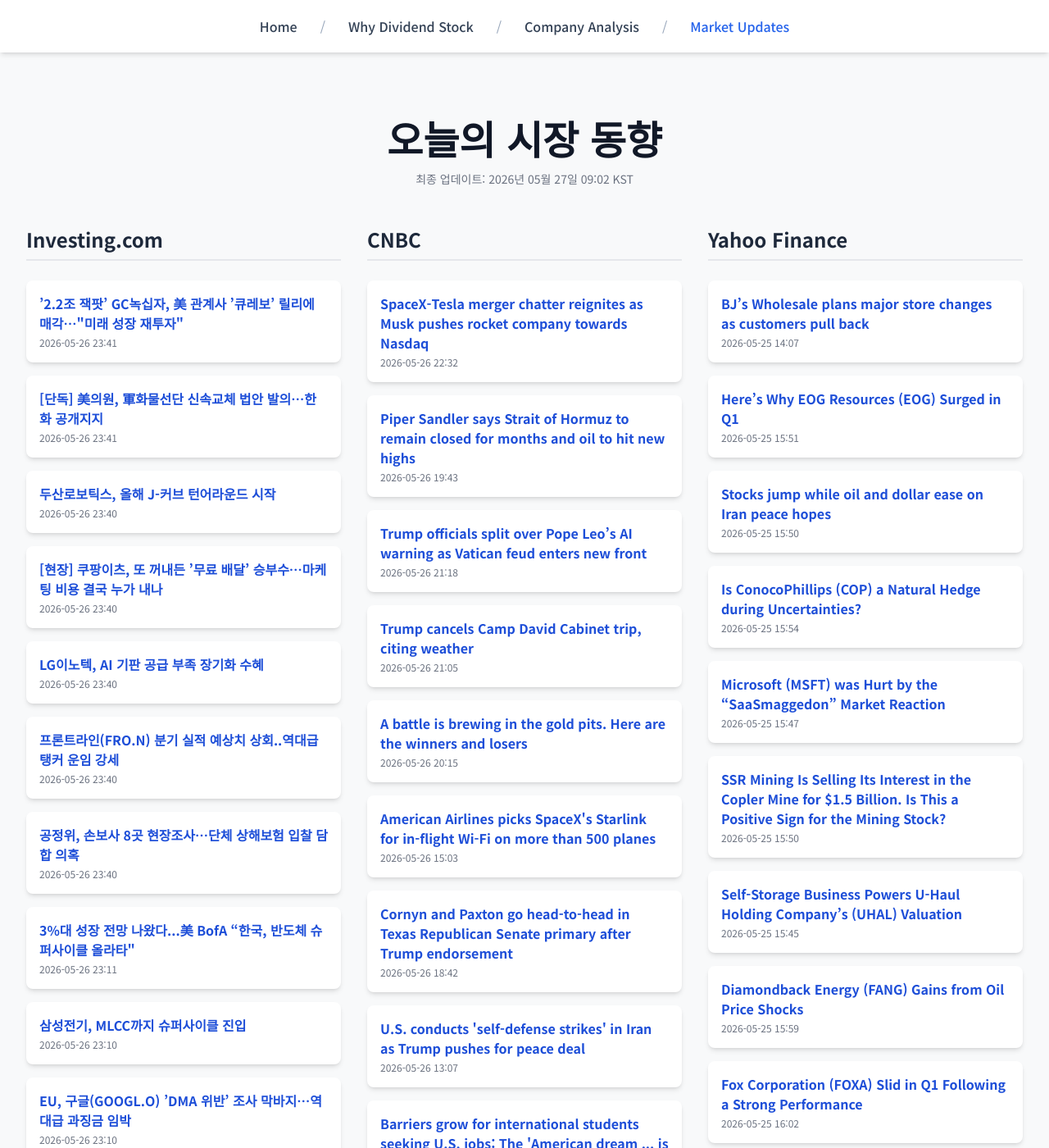
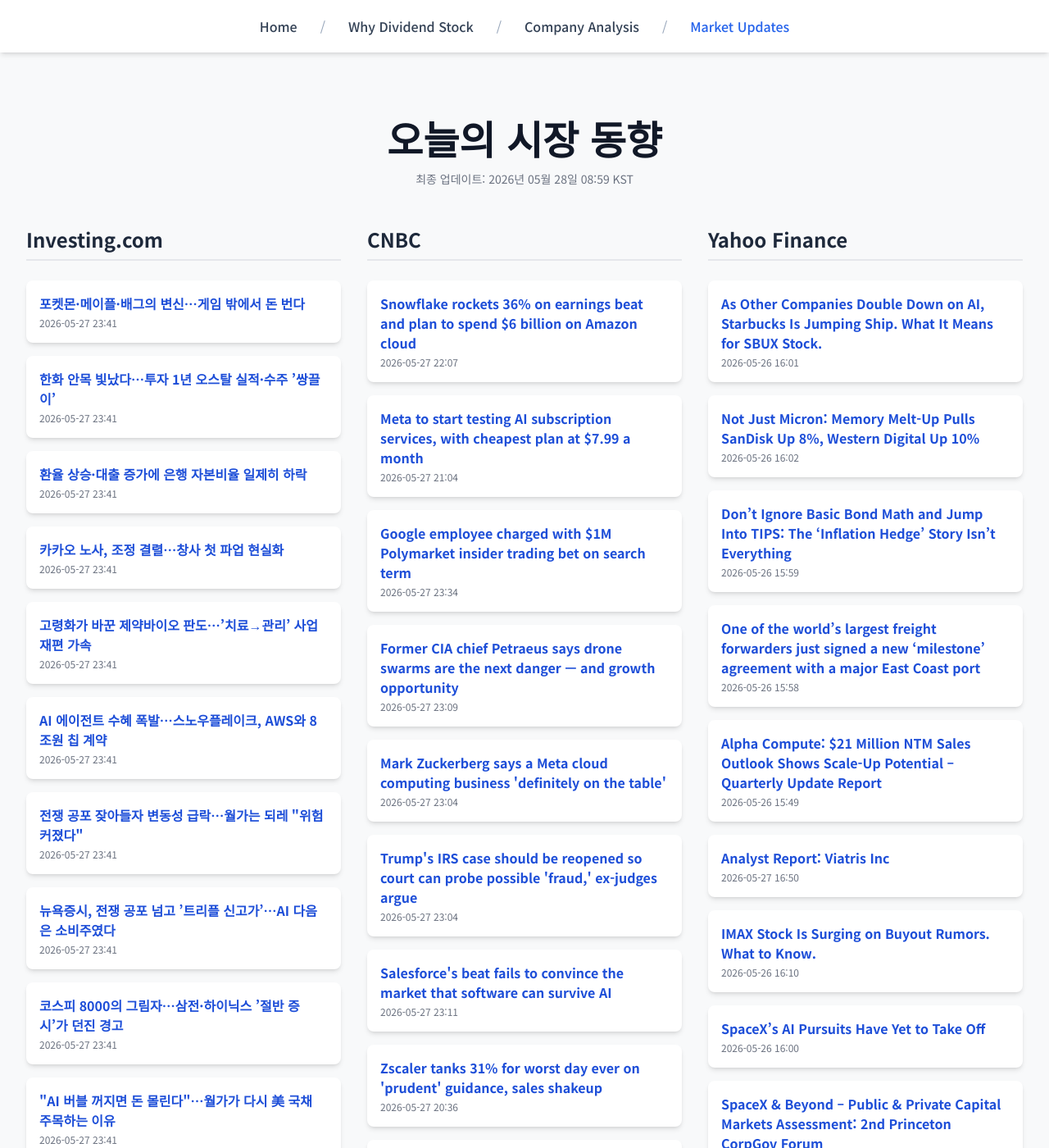
Before and after one commit to Kay-Hwang/my-company-analysis, a Jekyll site: the page built from market-updates.html, in a window 1280 px wide and 1400 px high. Shown: the whole window at 82% size. Built offline with Jekyll 4.4.1, drawn with Linux system fonts in a browser that asks for light colours; nearby versions of some CDN libraries; a script that is not in the unit is left out; some of the changed text lies outside the part shown.

Commit message:
Update daily data

```diff
--- a/_data/latest_data.json
+++ b/_data/latest_data.json
@@ -1,190 +1,190 @@
 {
-  "lastUpdated": "2026년 05월 27일 09:02 KST",
+  "lastUpdated": "2026년 05월 28일 08:59 KST",
   "news": {
     "investing": [
       {
-        "title": "’2.2조 잭팟’ GC녹십자, 美 관계사 ’큐레보’ 릴리에 매각…\"미래 성장 재투자\"",
-        "link": "https://kr.investing.com/news/stock-market-news/article-1961072",
-        "pubDate": "2026-05-26 23:41:19",
-        "summary": "’2.2조 잭팟’ GC녹십자, 美 관계사 ’큐레보’ 릴리에 매각…\"미래 성장 재투자\""
+        "title": "포켓몬·메이플·배그의 변신…게임 밖에서 돈 번다",
+        "link": "https://kr.investing.com/news/stock-market-news/article-1962889",
+        "pubDate": "2026-05-27 23:41:27",
+        "summary": "포켓몬·메이플·배그의 변신…게임 밖에서 돈 번다"
       },
       {
-        "title": "[단독] 美의원, 軍화물선단 신속교체 법안 발의…한화 공개지지",
-        "link": "https://kr.investing.com/news/stock-market-news/article-1961069",
-        "pubDate": "2026-05-26 23:41:18",
-        "summary": "[단독] 美의원, 軍화물선단 신속교체 법안 발의…한화 공개지지"
+        "title": "한화 안목 빛났다…투자 1년 오스탈 실적·수주 ’쌍끌이’",
+        "link": "https://kr.investing.com/news/stock-market-news/article-1962888",
+        "pubDate": "2026-05-27 23:41:27",
+        "summary": "한화 안목 빛났다…투자 1년 오스탈 실적·수주 ’쌍끌이’"
       },
       {
-        "title": "두산로보틱스, 올해 J-커브 턴어라운드 시작",
-        "link": "https://kr.investing.com/news/stock-market-news/article-1961068",
-        "pubDate": "2026-05-26 23:40:26",
-        "summary": "두산로보틱스, 올해 J-커브 턴어라운드 시작"
+        "title": "환율 상승·대출 증가에 은행 자본비율 일제히 하락",
+        "link": "https://kr.investing.com/news/stock-market-news/article-1962887",
+        "pubDate": "2026-05-27 23:41:26",
+        "summary": "환율 상승·대출 증가에 은행 자본비율 일제히 하락"
       },
       {
-        "title": "[현장] 쿠팡이츠, 또 꺼내든 ’무료 배달’ 승부수…마케팅 비용 결국 누가 내나",
-        "link": "https://kr.investing.com/news/stock-market-news/article-1961067",
-        "pubDate": "2026-05-26 23:40:25",
-        "summary": "[현장] 쿠팡이츠, 또 꺼내든 ’무료 배달’ 승부수…마케팅 비용 결국 누가 내나"
+        "title": "카카오 노사, 조정 결렬…창사 첫 파업 현실화",
+        "link": "https://kr.investing.com/news/stock-market-news/article-1962886",
+        "pubDate": "2026-05-27 23:41:26",
+        "summary": "카카오 노사, 조정 결렬…창사 첫 파업 현실화"
       },
       {
-        "title": "LG이노텍, AI 기판 공급 부족 장기화 수혜",
-        "link": "https://kr.investing.com/news/stock-market-news/article-1961066",
-        "pubDate": "2026-05-26 23:40:25",
-        "summary": "LG이노텍, AI 기판 공급 부족 장기화 수혜"
+        "title": "고령화가 바꾼 제약바이오 판도…’치료→관리’ 사업 재편 가속",
+        "link": "https://kr.investing.com/news/stock-market-news/article-1962885",
+        "pubDate": "2026-05-27 23:41:26",
+        "summary": "고령화가 바꾼 제약바이오 판도…’치료→관리’ 사업 재편 가속"
       },
       {
-        "title": "프론트라인(FRO.N) 분기 실적 예상치 상회..역대급 탱커 운임 강세",
-        "link": "https://kr.investing.com/news/stock-market-news/article-1961065",
-        "pubDate": "2026-05-26 23:40:25",
-        "summary": "프론트라인(FRO.N) 분기 실적 예상치 상회..역대급 탱커 운임 강세"
+        "title": "AI 에이전트 수혜 폭발…스노우플레이크, AWS와 8조원 칩 계약",
+        "link": "https://kr.investing.com/news/stock-market-news/article-1962884",
+        "pubDate": "2026-05-27 23:41:25",
+        "summary": "AI 에이전트 수혜 폭발…스노우플레이크, AWS와 8조원 칩 계약"
       },
       {
-        "title": "공정위, 손보사 8곳 현장조사…단체 상해보험 입찰 담합 의혹",
-        "link": "https://kr.investing.com/news/stock-market-news/article-1961064",
-        "pubDate": "2026-05-26 23:40:24",
-        "summary": "공정위, 손보사 8곳 현장조사…단체 상해보험 입찰 담합 의혹"
+        "title": "전쟁 공포 잦아들자 변동성 급락…월가는 되레 \"위험 커졌다\"",
+        "link": "https://kr.investing.com/news/stock-market-news/article-1962883",
+        "pubDate": "2026-05-27 23:41:25",
+        "summary": "전쟁 공포 잦아들자 변동성 급락…월가는 되레 \"위험 커졌다\""
       },
       {
-        "title": "3%대 성장 전망 나왔다...美 BofA “한국, 반도체 슈퍼사이클 올라타\"",
-        "link": "https://kr.investing.com/news/stock-market-news/article-1961050",
-        "pubDate": "2026-05-26 23:11:25",
-        "summary": "3%대 성장 전망 나왔다...美 BofA “한국, 반도체 슈퍼사이클 올라타\""
+        "title": "뉴욕증시, 전쟁 공포 넘고 ’트리플 신고가’…AI 다음은 소비주였다",
+        "link": "https://kr.investing.com/news/stock-market-news/article-1962882",
+        "pubDate": "2026-05-27 23:41:24",
+        "summary": "뉴욕증시, 전쟁 공포 넘고 ’트리플 신고가’…AI 다음은 소비주였다"
       },
       {
-        "title": "삼성전기, MLCC까지 슈퍼사이클 진입",
-        "link": "https://kr.investing.com/news/stock-market-news/article-1961049",
-        "pubDate": "2026-05-26 23:10:29",
-        "summary": "삼성전기, MLCC까지 슈퍼사이클 진입"
+        "title": "코스피 8000의 그림자…삼전·하이닉스 ’절반 증시’가 던진 경고",
+        "link": "https://kr.investing.com/news/stock-market-news/article-1962881",
+        "pubDate": "2026-05-27 23:41:24",
+        "summary": "코스피 8000의 그림자…삼전·하이닉스 ’절반 증시’가 던진 경고"
       },
       {
-        "title": "EU, 구글(GOOGL.O) ’DMA 위반’ 조사 막바지…역대급 과징금 임박",
-        "link": "https://kr.investing.com/news/stock-market-news/article-1961047",
-        "pubDate": "2026-05-26 23:10:28",
-        "summary": "EU, 구글(GOOGL.O) ’DMA 위반’ 조사 막바지…역대급 과징금 임박"
+        "title": "\"AI 버블 꺼지면 돈 몰린다\"…월가가 다시 美 국채 주목하는 이유",
+        "link": "https://kr.investing.com/news/stock-market-news/article-1962880",
+        "pubDate": "2026-05-27 23:41:24",
+        "summary": "\"AI 버블 꺼지면 돈 몰린다\"…월가가 다시 美 국채 주목하는 이유"
       }
     ],
     "cnbc": [
       {
-        "title": "SpaceX-Tesla merger chatter reignites as Musk pushes rocket company towards Nasdaq",
-        "link": "https://www.cnbc.com/2026/05/26/spacex-tesla-merger-chatter-reignites-as-musk-rocket-company-nears-ipo.html",
-        "pubDate": "Tue, 26 May 2026 22:32:58 GMT",
-        "summary": "With SpaceX headed for the public markets next month, industry experts and people close to Elon Musk are speculating about a potential tie-up with Tesla."
+        "title": "Snowflake rockets 36% on earnings beat and plan to spend $6 billion on Amazon cloud",
+        "link": "https://www.cnbc.com/2026/05/27/snowflake-amazon-graviton-cloud-chips.html",
+        "pubDate": "Wed, 27 May 2026 22:07:15 GMT",
+        "summary": "Snowflake is going deeper with Amazon's Web Services, and plans to use its Arm-based Graviton chips."
       },
       {
-        "title": "Piper Sandler says Strait of Hormuz to remain closed for months and oil to hit new highs",
-        "link": "https://www.cnbc.com/2026/05/26/piper-sandler-says-strait-of-hormuz-to-remain-closed-for-months-and-oil-to-hit-new-highs.html",
-        "pubDate": "Tue, 26 May 2026 19:43:54 GMT",
-        "summary": "Prolonged closure of Strait of Hormuz could send crude oil prices to new highs this summer."
+        "title": "Meta to start testing AI subscription services, with cheapest plan at $7.99 a month",
+        "link": "https://www.cnbc.com/2026/05/27/meta-testing-ai-subscription-services-cheapest-plan-at-7point99-a-month.html",
+        "pubDate": "Wed, 27 May 2026 21:04:59 GMT",
+        "summary": "Meta confirmed Wednesday that it will begin testing two subscription plans for its AI offerings."
       },
       {
-        "title": "Trump officials split over Pope Leo’s AI warning as Vatican feud enters new front",
-        "link": "https://www.cnbc.com/2026/05/26/pope-leo-xiv-ai-warning-trump-jd-vance-doug-burgum-anthropic-iran.html",
-        "pubDate": "Tue, 26 May 2026 21:18:58 GMT",
-        "summary": "Pope Leo XIV’s AI warning shows split among Trump officials as the White House resists new guardrails, upping stakes with Catholic voters and Silicon Valley allies."
+        "title": "Google employee charged with $1M Polymarket insider trading bet on search term",
+        "link": "https://www.cnbc.com/2026/05/27/google-employee-polymarket-insider-trading.html",
+        "pubDate": "Wed, 27 May 2026 23:34:33 GMT",
+        "summary": "The complaint from the Southern District of New York comes just over a month after another insider trading case on Polymarket."
       },
       {
-        "title": "Trump cancels Camp David Cabinet trip, citing weather",
-        "link": "https://www.cnbc.com/2026/05/26/trump-camp-david-iran-cabinet.html",
-        "pubDate": "Tue, 26 May 2026 21:05:24 GMT",
-        "summary": "Trump has rarely visited Camp David during either of his presidential terms, though he frequently spends time outside the White House at his own properties."
+        "title": "Former CIA chief Petraeus says drone swarms are the next danger — and growth opportunity",
+        "link": "https://www.cnbc.com/2026/05/28/petraeus-unmanned-systems-autonomous-drones-defense-investment.html",
+        "pubDate": "Wed, 27 May 2026 23:09:33 GMT",
+        "summary": "Unmanned systems will be one of the biggest security threats and structural growth opportunities in defense over the next decade: David Petraeus"
       },
       {
-        "title": "A battle is brewing in the gold pits. Here are the winners and losers",
-        "link": "https://www.cnbc.com/2026/05/26/a-battle-is-brewing-in-the-gold-pits-here-are-the-winners-and-losers.html",
-        "pubDate": "Tue, 26 May 2026 20:15:51 GMT",
-        "summary": "Options volumes leaned bullish in both the SPDR Gold ETF (GLD) and VanEck Gold Miners ETF (GDX) on Tuesday."
+        "title": "Mark Zuckerberg says a Meta cloud computing business 'definitely on the table'",
+        "link": "https://www.cnbc.com/2026/05/27/mark-zuckerberg-says-meta-starting-cloud-business-on-the-table.html",
+        "pubDate": "Wed, 27 May 2026 23:04:19 GMT",
+        "summary": "Meta CEO Mark Zuckerberg said his company could enter the cloud computing market if it overspends on data centers and has excess capacity."
       },
       {
-        "title": "American Airlines picks SpaceX's Starlink for in-flight Wi-Fi on more than 500 planes",
-        "link": "https://www.cnbc.com/2026/05/26/american-airlines-spacex-starlink.html",
-        "pubDate": "Tue, 26 May 2026 15:03:46 GMT",
-        "summary": "American Airlines said it will install SpaceX's Starlink for inflight Wi-Fi on more than 500 of its airplanes."
+        "title": "Trump's IRS case should be reopened so court can probe possible 'fraud,' ex-judges argue",
+        "link": "https://www.cnbc.com/2026/05/27/trump-irs-case-judge-fraud-doj-fund.html",
+        "pubDate": "Wed, 27 May 2026 23:04:11 GMT",
+        "summary": "Reopening the Trump-IRS case \"will allow the Court to commence an inquiry into whether the Court was deceived,\" the ex-judges wrote."
       },
       {
-        "title": "Cornyn and Paxton go head-to-head in Texas Republican Senate primary after Trump endorsement",
-        "link": "https://www.cnbc.com/2026/05/26/texas-primary-election-senate-paxton-cornyn.html",
-        "pubDate": "Tue, 26 May 2026 18:42:16 GMT",
-        "summary": "President Donald Trump last week endorsed Texas Attorney General Ken Paxton over incumbent Sen. John Cornyn."
+        "title": "Salesforce's beat fails to convince the market that software can survive AI",
+        "link": "https://www.cnbc.com/2026/05/27/salesforces-beat-fails-to-convince-market-that-software-can-survive-ai.html",
+        "pubDate": "Wed, 27 May 2026 23:11:08 GMT",
+        "summary": "Salesforce is doing everything it can to signal to the market that this year's sell-off is unwarranted."
       },
       {
-        "title": "U.S. conducts 'self-defense strikes' in Iran as Trump pushes for peace deal",
-        "link": "https://www.cnbc.com/2026/05/26/us-conducts-self-defense-strikes-in-iran-as-trump-seeks-peace-deal.html",
-        "pubDate": "Tue, 26 May 2026 13:07:52 GMT",
-        "summary": "Targets included missile launch sites and Iranian boats attempting to emplace mines."
+        "title": "Zscaler tanks 31% for worst day ever on 'prudent' guidance, sales shakeup",
+        "link": "https://www.cnbc.com/2026/05/27/zscaler-zs-earnings-q3-2026.html",
+        "pubDate": "Wed, 27 May 2026 20:36:47 GMT",
+        "summary": "Zscaler has shed half its value over the last year."
       },
       {
-        "title": "Barriers grow for international students seeking U.S. jobs: The 'American dream ... is collapsing'",
-        "link": "https://www.cnbc.com/2026/05/24/for-international-students-seeking-us-jobs-the-american-dream-is-collapsing.html",
-        "pubDate": "Sun, 24 May 2026 14:15:01 GMT",
-        "summary": "International graduates say a weak hiring market and changing immigration rules make it harder for them to achieve their American dream of working in the U.S."
+        "title": "Low-income households face ‘remarkable’ rise in food insecurity in K-shaped economy: New York Fed",
+        "link": "https://www.cnbc.com/2026/05/27/new-york-fed-food-insecurity-worsens-amid-k-shaped-economic-divide.html",
+        "pubDate": "Wed, 27 May 2026 19:14:16 GMT",
+        "summary": "The rising threat of food insecurity is partly why Americans feel worse off than ever before, according to research by the Federal Reserve Bank of New York."
       },
       {
-        "title": "Americans are 'entrenched' in financial stress amid debt and price pressures",
-        "link": "https://www.cnbc.com/2026/05/24/americans-struggling-with-debt-inflation.html",
-        "pubDate": "Sun, 24 May 2026 15:00:01 GMT",
-        "summary": "Inflation and high debt levels continue cause financial anxiety for many Americans. Nonprofits can help with debt mangement."
+        "title": "Mortgage refinance demand drops 18% as rates hit highest level since August",
+        "link": "https://www.cnbc.com/2026/05/27/mortgage-refinance-demand-drops.html",
+        "pubDate": "Wed, 27 May 2026 11:23:39 GMT",
+        "summary": "Mortgage rates rose to the highest level in nine months, hitting refinance demand hardest. Homebuyers also pulled back but were still more active than last year."
       }
     ],
     "yahoo": [
       {
-        "title": "BJ’s Wholesale plans major store changes as customers pull back",
-        "link": "https://finance.yahoo.com/economy/articles/bj-wholesale-plans-major-store-140700001.html",
-        "pubDate": "2026-05-25T14:07:00Z",
-        "summary": "BJ’s Wholesale plans major store changes as customers pull back"
+        "title": "As Other Companies Double Down on AI, Starbucks Is Jumping Ship. What It Means for SBUX Stock.",
+        "link": "https://finance.yahoo.com/markets/stocks/articles/other-companies-double-down-ai-160111238.html",
+        "pubDate": "2026-05-26T16:01:11Z",
+        "summary": "As Other Companies Double Down on AI, Starbucks Is Jumping Ship. What It Means for SBUX Stock."
       },
       {
-        "title": "Here’s Why EOG Resources (EOG) Surged in Q1",
-        "link": "https://finance.yahoo.com/markets/stocks/articles/why-eog-resources-eog-surged-155114268.html",
-        "pubDate": "2026-05-25T15:51:14Z",
-        "summary": "Here’s Why EOG Resources (EOG) Surged in Q1"
+        "title": "Not Just Micron: Memory Melt-Up Pulls SanDisk Up 8%, Western Digital Up 10%",
+        "link": "https://finance.yahoo.com/markets/stocks/articles/not-just-micron-memory-melt-160215028.html",
+        "pubDate": "2026-05-26T16:02:15Z",
+        "summary": "Not Just Micron: Memory Melt-Up Pulls SanDisk Up 8%, Western Digital Up 10%"
       },
       {
-        "title": "Stocks jump while oil and dollar ease on Iran peace hopes",
-        "link": "https://finance.yahoo.com/markets/stocks/articles/stocks-rise-oil-dollar-slide-233702158.html",
-        "pubDate": "2026-05-25T15:50:38Z",
-        "summary": "Stocks jump while oil and dollar ease on Iran peace hopes"
+        "title": "Don’t Ignore Basic Bond Math and Jump Into TIPS: The ‘Inflation Hedge’ Story Isn’t Everything",
+        "link": "https://finance.yahoo.com/markets/options/articles/don-t-ignore-basic-bond-155959746.html",
+        "pubDate": "2026-05-26T15:59:59Z",
+        "summary": "Don’t Ignore Basic Bond Math and Jump Into TIPS: The ‘Inflation Hedge’ Story Isn’t Everything"
       },
       {
-        "title": "Is ConocoPhillips (COP) a Natural Hedge during Uncertainties?",
-        "link": "https://finance.yahoo.com/sectors/energy/articles/conocophillips-cop-natural-hedge-during-155410293.html",
-        "pubDate": "2026-05-25T15:54:10Z",
-        "summary": "Is ConocoPhillips (COP) a Natural Hedge during Uncertainties?"
+        "title": "One of the world’s largest freight forwarders just signed a new ‘milestone’ agreement with a major East Coast port",
+        "link": "https://finance.yahoo.com/economy/policy/articles/one-world-largest-freight-forwarders-155813927.html",
+        "pubDate": "2026-05-26T15:58:13Z",
+        "summary": "One of the world’s largest freight forwarders just signed a new ‘milestone’ agreement with a major East Coast port"
       },
       {
-        "title": "Microsoft (MSFT) was Hurt by the “SaaSmaggedon” Market Reaction",
-        "link": "https://finance.yahoo.com/markets/stocks/articles/microsoft-msft-hurt-saasmaggedon-market-154740514.html",
-        "pubDate": "2026-05-25T15:47:40Z",
-        "summary": "Microsoft (MSFT) was Hurt by the “SaaSmaggedon” Market Reaction"
+        "title": "Alpha Compute: $21 Million NTM Sales Outlook Shows Scale-Up Potential – Quarterly Update Report",
+        "link": "https://finance.yahoo.com/sectors/technology/articles/alpha-compute-21-million-ntm-154912417.html",
+        "pubDate": "2026-05-26T15:49:12Z",
+        "summary": "Alpha Compute: $21 Million NTM Sales Outlook Shows Scale-Up Potential – Quarterly Update Report"
       },
       {
-        "title": "SSR Mining Is Selling Its Interest in the Copler Mine for $1.5 Billion. Is This a Positive Sign for the Mining Stock?",
-        "link": "https://finance.yahoo.com/markets/commodities/articles/ssr-mining-selling-interest-copler-155000940.html",
-        "pubDate": "2026-05-25T15:50:00Z",
-        "summary": "SSR Mining Is Selling Its Interest in the Copler Mine for $1.5 Billion. Is This a Positive Sign for the Mining Stock?"
+        "title": "Analyst Report: Viatris Inc",
+        "link": "https://finance.yahoo.com/research/reports/ARGUS_5947_AnalystReport_1779900620000?yptr=yahoo&ncid=yahooproperties_plusresear_nm5q6ze1cei",
+        "pubDate": "2026-05-27T16:50:20Z",
+        "summary": "Analyst Report: Viatris Inc"
       },
       {
-        "title": "Self-Storage Business Powers U-Haul Holding Company’s (UHAL) Valuation",
-        "link": "https://finance.yahoo.com/markets/stocks/articles/self-storage-business-powers-u-154521789.html",
-        "pubDate": "2026-05-25T15:45:21Z",
-        "summary": "Self-Storage Business Powers U-Haul Holding Company’s (UHAL) Valuation"
+        "title": "IMAX Stock Is Surging on Buyout Rumors. What to Know.",
+        "link": "https://finance.yahoo.com/markets/stocks/articles/imax-stock-surging-buyout-rumors-161040294.html",
+        "pubDate": "2026-05-26T16:10:40Z",
+        "summary": "IMAX Stock Is Surging on Buyout Rumors. What to Know."
       },
       {
-        "title": "Diamondback Energy (FANG) Gains from Oil Price Shocks",
-        "link": "https://finance.yahoo.com/sectors/energy/articles/diamondback-energy-fang-gains-oil-155944653.html",
-        "pubDate": "2026-05-25T15:59:44Z",
-        "summary": "Diamondback Energy (FANG) Gains from Oil Price Shocks"
+        "title": "SpaceX’s AI Pursuits Have Yet to Take Off",
+        "link": "https://www.wsj.com/tech/ai/spacexs-ai-pursuits-have-yet-to-take-off-3c25e91e?siteid=yhoof2&yptr=yahoo",
+        "pubDate": "2026-05-26T16:00:00Z",
+        "summary": "SpaceX’s AI Pursuits Have Yet to Take Off"
       },
       {
-        "title": "Fox Corporation (FOXA) Slid in Q1 Following a Strong Performance",
-        "link": "https://finance.yahoo.com/markets/stocks/articles/fox-corporation-foxa-slid-q1-160205825.html",
-        "pubDate": "2026-05-25T16:02:05Z",
-        "summary": "Fox Corporation (FOXA) Slid in Q1 Following a Strong Performance"
+        "title": "SpaceX & Beyond – Public & Private Capital Markets Assessment: 2nd Princeton CorpGov Forum",
+        "link": "https://finance.yahoo.com/markets/stocks/articles/spacex--beyond--public--private-capital-markets-assessment-2nd-princeton-corpgov-forum-154551686.html",
+        "pubDate": "2026-05-26T15:45:51Z",
+        "summary": "SpaceX & Beyond – Public & Private Capital Markets Assessment: 2nd Princeton CorpGov Forum"
       },
       {
-        "title": "Jim Cramer warns against 'short term capital gains' —says retirement comes down to 3 assets. Which are you missing?",
-        "link": "https://finance.yahoo.com/markets/stocks/articles/jim-cramer-warns-against-short-160500514.html",
-        "pubDate": "2026-05-25T16:05:00Z",
-        "summary": "Jim Cramer warns against 'short term capital gains' —says retirement comes down to 3 assets. Which are you missing?"
+        "title": "Honeywell-backed Quantinuum's IPO puts the quantum stock rally to the test",
+        "link": "https://finance.yahoo.com/markets/article/honeywell-backed-quantinuums-ipo-puts-the-quantum-stock-rally-to-the-test-154531937.html",
+        "pubDate": "2026-05-26T15:45:31Z",
+        "summary": "Honeywell-backed Quantinuum's IPO puts the quantum stock rally to the test"
       }
     ]
   }
```
